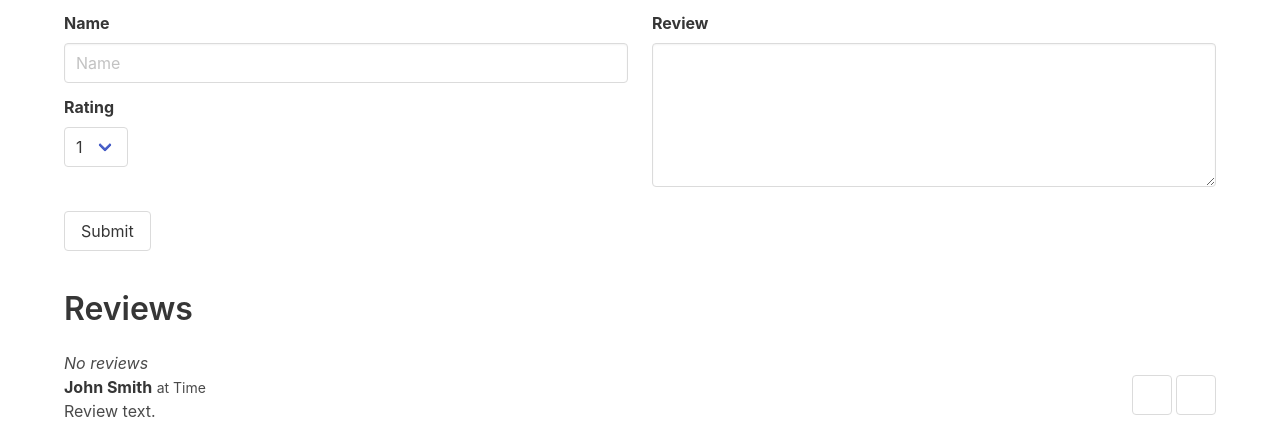
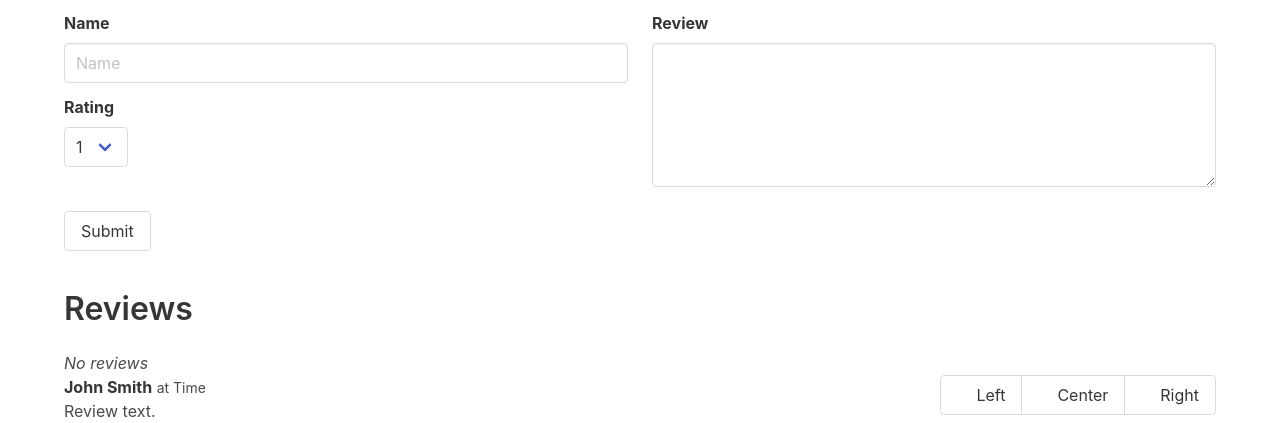
Before and after one commit to Iune/CS411Project, a Flask app: template templates/classroom-bulma.html in a window 1280 px wide. Shown: the part 519-942 px from the top of the page. Run offline with Flask 2, Linux system fonts and the light colour scheme; the template is opened without the code that fills it, so the values that code supplies are empty; some libraries are stand-ins or nearby versions.

Commit message:
Updating Templates

```diff
--- a/templates/classroom-bulma.html
+++ b/templates/classroom-bulma.html
@@ -100,16 +100,32 @@
 			</div>
 		</div>
 		<div class="media-right">
+<div class="field has-addons">
+  <p class="control">
     <a class="button">
       <span class="icon is-small">
-				<i class="fa fa-edit"></i>
+        <i class="fa fa-align-left"></i>
       </span>
+      <span>Left</span>
     </a>
+  </p>
+  <p class="control">
     <a class="button">
       <span class="icon is-small">
-				<i class="fa fa-delete"></i>
+        <i class="fa fa-align-center"></i>
       </span>
+      <span>Center</span>
     </a>
+  </p>
+  <p class="control">
+    <a class="button">
+      <span class="icon is-small">
+        <i class="fa fa-align-right"></i>
+      </span>
+      <span>Right</span>
+    </a>
+  </p>
+</div>
 		</div>
 	</article>
 </section>
```
Lines whose indentation alone changed are shown as unchanged.
